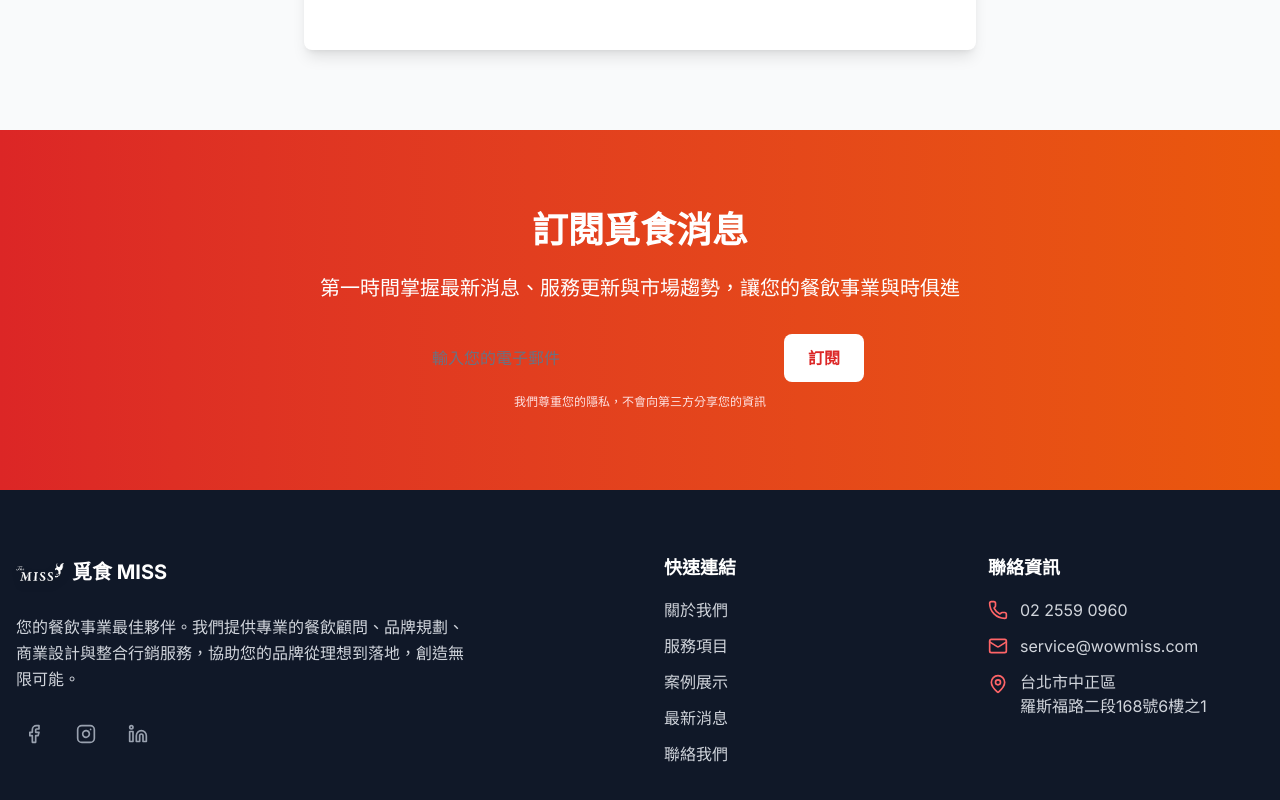
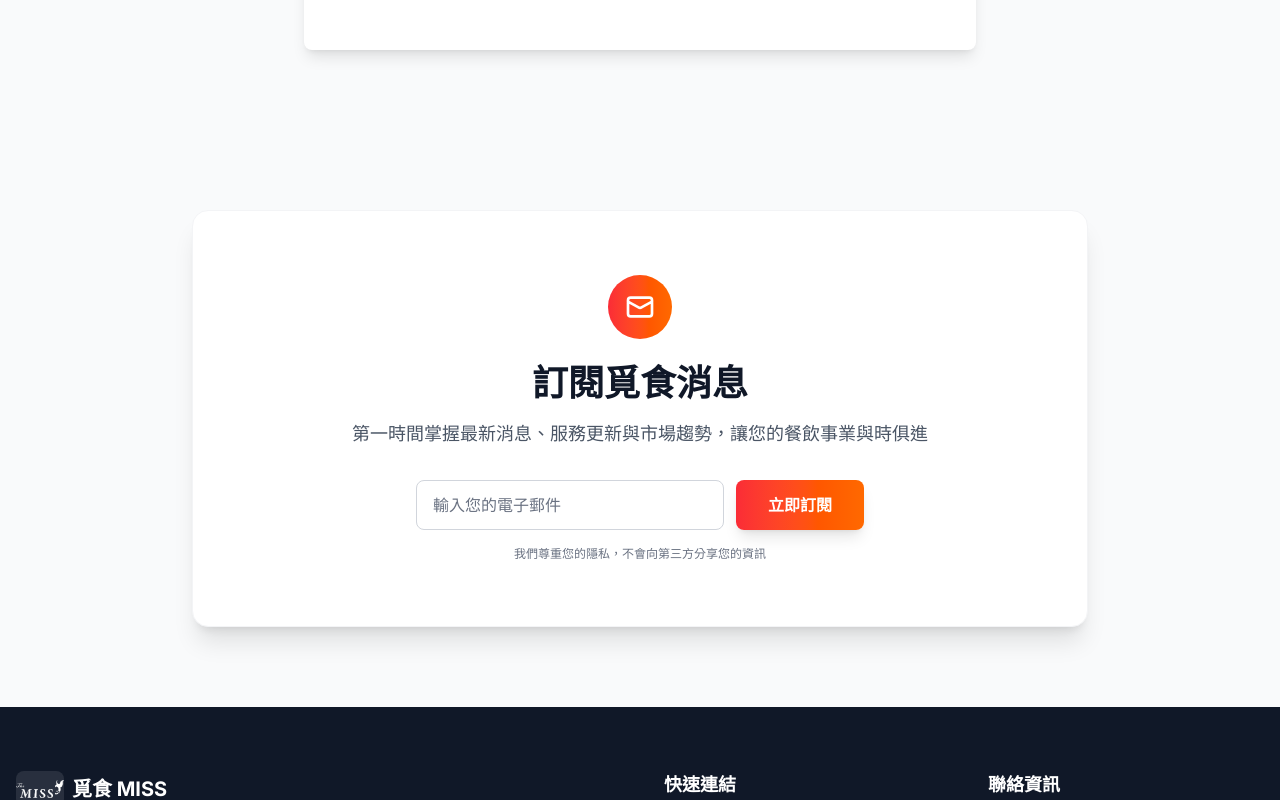
Before and after one commit to felix0746/miss-website, a Next.js app: page /news in a window 1280 px wide. Shown: the part 2880-3680 px from the top of the page. Built offline with nearby package versions, Linux system fonts and the light colour scheme.

Commit message:
重新設計訂閱覓食消息區塊 - 改為現代化卡片設計

```diff
--- a/src/app/news/page.tsx
+++ b/src/app/news/page.tsx
@@ -420,42 +420,54 @@ export default function News() {
       </section>
 
       {/* Newsletter Subscription */}
-      <section className="py-8 sm:py-12 md:py-16 lg:py-20 bg-gradient-to-r from-primary-600 to-secondary-600">
-        <div className="container text-center">
-          <h2 className="text-2xl sm:text-3xl md:text-4xl font-bold text-white mb-4 sm:mb-6">
+      <section className="py-12 sm:py-16 lg:py-20 bg-gray-50">
+        <div className="container">
+          <div className="max-w-4xl mx-auto">
+            <div className="bg-white rounded-2xl shadow-xl border border-gray-100 p-8 sm:p-12 lg:p-16">
+              <div className="text-center">
+                <div className="inline-flex items-center justify-center w-16 h-16 bg-gradient-to-r from-red-500 to-orange-500 rounded-full mb-6">
+                  <svg className="w-8 h-8 text-white" fill="none" stroke="currentColor" viewBox="0 0 24 24">
+                    <path strokeLinecap="round" strokeLinejoin="round" strokeWidth={2} d="M3 8l7.89 4.26a2 2 0 002.22 0L21 8M5 19h14a2 2 0 002-2V7a2 2 0 00-2-2H5a2 2 0 00-2 2v10a2 2 0 002 2z" />
+                  </svg>
+                </div>
+                <h2 className="text-2xl sm:text-3xl lg:text-4xl font-bold text-gray-900 mb-4">
                   訂閱覓食消息
                 </h2>
-          <p className="text-base sm:text-lg md:text-xl text-white mb-6 sm:mb-8 max-w-2xl mx-auto">
+                <p className="text-base sm:text-lg text-gray-600 mb-8 max-w-2xl mx-auto leading-relaxed">
                   第一時間掌握最新消息、服務更新與市場趨勢，讓您的餐飲事業與時俱進
                 </p>
-          <div className="max-w-md mx-auto">
-            <form onSubmit={handleSubscribe} className="space-y-3">
-              <div className="flex gap-3">
+
+                <form onSubmit={handleSubscribe} className="max-w-md mx-auto">
+                  <div className="flex flex-col sm:flex-row gap-3 mb-4">
                     <input
                       type="email"
                       value={email}
                       onChange={(e) => setEmail(e.target.value)}
                       placeholder="輸入您的電子郵件"
-                  className="flex-1 px-4 py-3 rounded-lg text-gray-900 placeholder-gray-500 focus:outline-none focus:ring-2 focus:ring-white focus:ring-opacity-50"
+                      className="flex-1 px-4 py-3 border border-gray-300 rounded-lg text-gray-900 placeholder-gray-500 focus:outline-none focus:ring-2 focus:ring-red-500 focus:border-transparent transition-all"
                       disabled={isSubscribing}
                     />
                     <button
                       type="submit"
                       disabled={isSubscribing}
-                  className="bg-white text-primary-600 hover:bg-gray-100 disabled:bg-gray-300 disabled:text-gray-500 px-6 py-3 rounded-lg font-semibold transition-colors min-h-[44px] sm:min-h-[48px] whitespace-nowrap"
+                      className="bg-gradient-to-r from-red-500 to-orange-500 hover:from-red-600 hover:to-orange-600 disabled:from-gray-400 disabled:to-gray-400 text-white px-8 py-3 rounded-lg font-semibold transition-all duration-300 transform hover:scale-105 disabled:scale-100 whitespace-nowrap shadow-lg"
                     >
-                  {isSubscribing ? '訂閱中...' : '訂閱'}
+                      {isSubscribing ? '訂閱中...' : '立即訂閱'}
                     </button>
                   </div>
+
                   {subscriptionMessage && (
-                <p className={`text-sm ${subscriptionMessage.includes('成功') ? 'text-green-200' : 'text-red-200'}`}>
+                    <div className={`p-3 rounded-lg mb-4 ${subscriptionMessage.includes('成功') ? 'bg-green-50 text-green-700 border border-green-200' : 'bg-red-50 text-red-700 border border-red-200'}`}>
                       {subscriptionMessage}
-                </p>
+                    </div>
                   )}
-              <p className="text-xs text-primary-100">
+
+                  <p className="text-xs text-gray-500">
                     我們尊重您的隱私，不會向第三方分享您的資訊
                   </p>
                 </form>
+              </div>
+            </div>
           </div>
         </div>
       </section>
--- a/src/components/Footer.tsx
+++ b/src/components/Footer.tsx
@@ -13,12 +13,12 @@ export default function Footer() {
           {/* Company Info */}
           <div className="sm:col-span-2">
             <div className="flex items-center space-x-2 mb-4 sm:mb-6">
-              <div className="w-10 h-8 sm:w-12 sm:h-9 relative">
+              <div className="w-10 h-8 sm:w-12 sm:h-9 relative bg-white/10 rounded-lg p-1">
                 <Image
                   src="/images/MISS.webp"
                   alt="覓食國際餐飲企業有限公司 Logo"
                   fill
-                  className="object-contain brightness-0 invert drop-shadow-lg"
+                  className="object-contain brightness-0 invert"
                 />
               </div>
               <span className="text-lg sm:text-xl font-bold">覓食 MISS</span>
```
Lines whose indentation alone changed are shown as unchanged.
